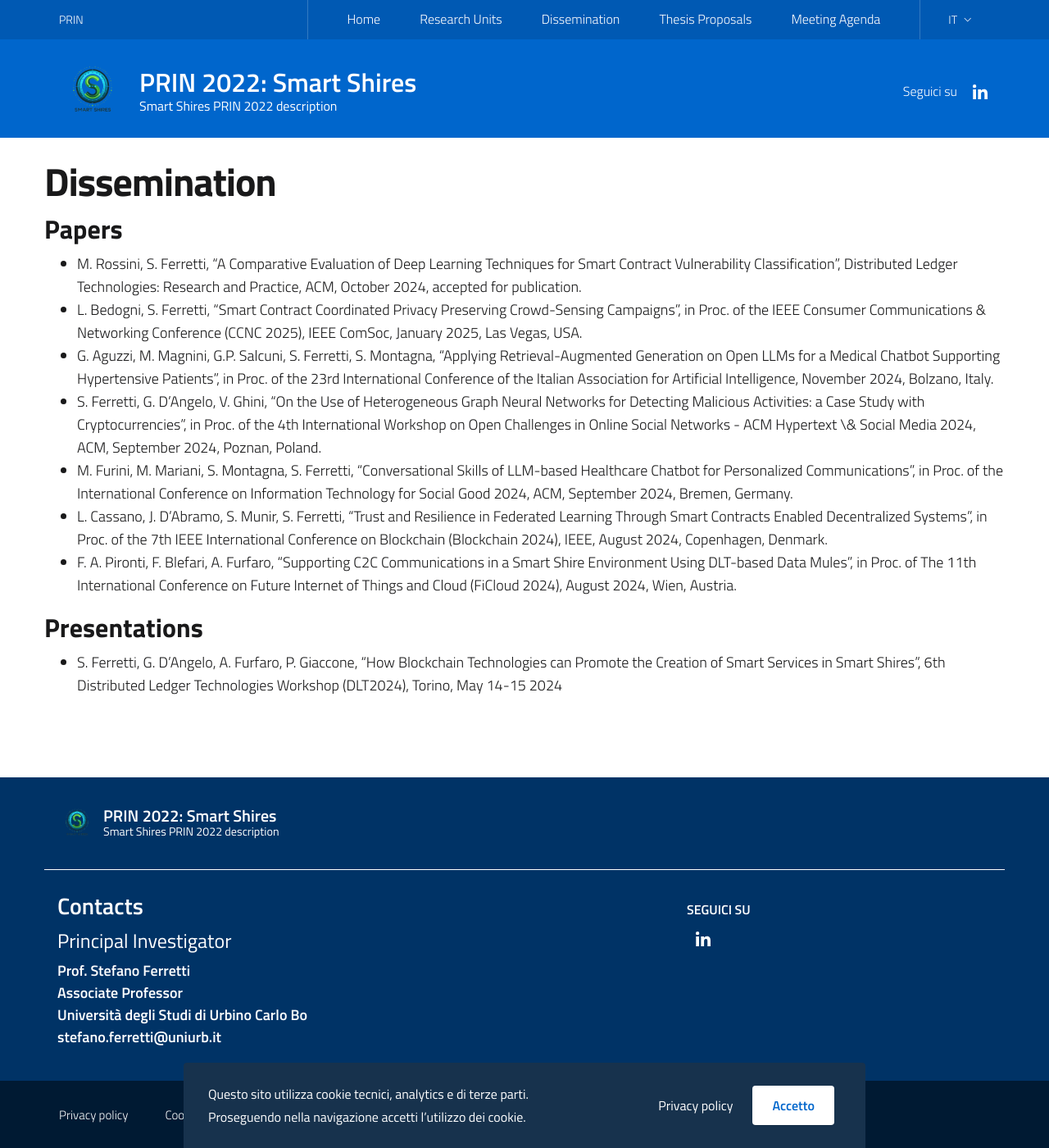
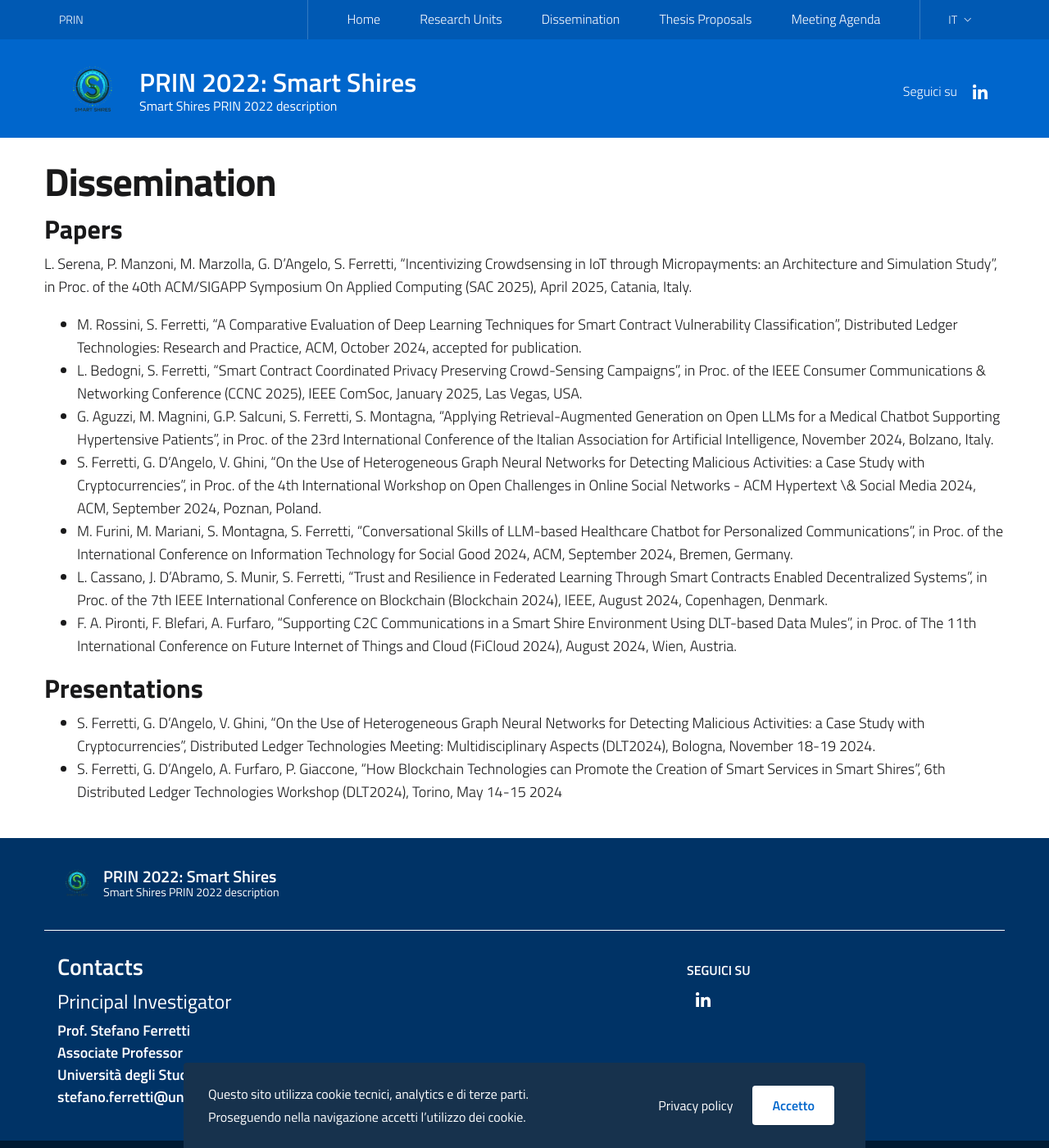
Before and after one commit to smartshires/smartshires.github.io, a Jekyll site: the page built from it/dissemination.md, in a window 1280 px wide and 1400 px high. Shown: the whole window at 82% size. Built offline with Jekyll 4.4.1, drawn with Linux system fonts in a browser that asks for light colours.

Commit message:
Update dissemination.md

```diff
--- a/it/dissemination.md
+++ b/it/dissemination.md
@@ -7,6 +7,7 @@ permalink: /it/dissemination
 ---
 
 ### Papers
+L. Serena, P. Manzoni, M. Marzolla, G. D'Angelo, S. Ferretti, "Incentivizing Crowdsensing in IoT through Micropayments: an Architecture and Simulation Study", in Proc. of the 40th ACM/SIGAPP Symposium On Applied Computing (SAC 2025), April 2025, Catania, Italy.
 - M. Rossini, S. Ferretti, "A Comparative Evaluation of Deep Learning Techniques for Smart Contract Vulnerability Classification", Distributed Ledger Technologies: Research and Practice, ACM, October 2024, accepted for publication.
 - L. Bedogni, S. Ferretti, "Smart Contract Coordinated Privacy Preserving Crowd-Sensing Campaigns", in Proc. of the IEEE Consumer Communications & Networking Conference (CCNC 2025), IEEE ComSoc, January 2025, Las Vegas, USA.
 - G. Aguzzi, M. Magnini, G.P. Salcuni, S. Ferretti, S. Montagna, "Applying Retrieval-Augmented Generation on Open LLMs for a Medical Chatbot Supporting Hypertensive Patients", in Proc. of the 23rd International Conference of the Italian Association for Artificial Intelligence, November 2024, Bolzano, Italy.
@@ -16,4 +17,5 @@ permalink: /it/dissemination
 - F. A. Pironti, F. Blefari, A. Furfaro, "Supporting C2C Communications in a Smart Shire Environment Using DLT-based Data Mules", in Proc. of The 11th International Conference on Future Internet of Things and Cloud (FiCloud 2024), August 2024, Wien, Austria.
 
 ### Presentations
+- S. Ferretti, G. D'Angelo, V. Ghini, "On the Use of Heterogeneous Graph Neural Networks for Detecting Malicious Activities: a Case Study with Cryptocurrencies", Distributed Ledger Technologies Meeting: Multidisciplinary Aspects (DLT2024), Bologna, November 18-19 2024.
 - S. Ferretti, G. D’Angelo, A. Furfaro, P. Giaccone, “How Blockchain Technologies can Promote the Creation of Smart Services in Smart Shires”, 6th Distributed Ledger Technologies Workshop (DLT2024), Torino, May 14-15 2024
```
